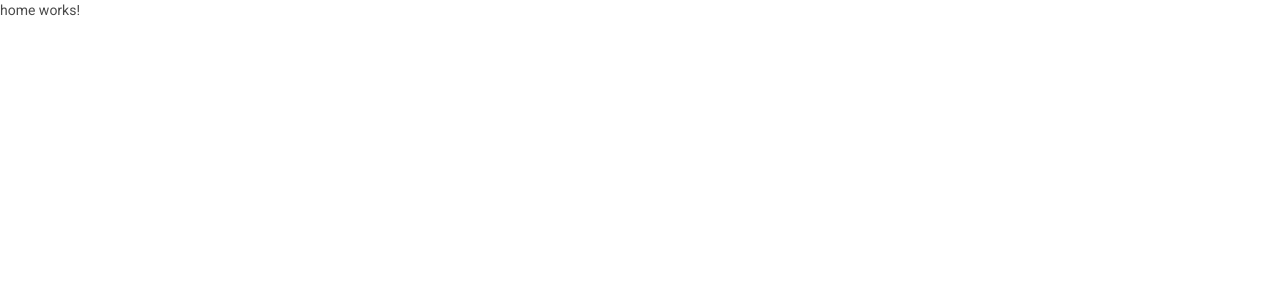
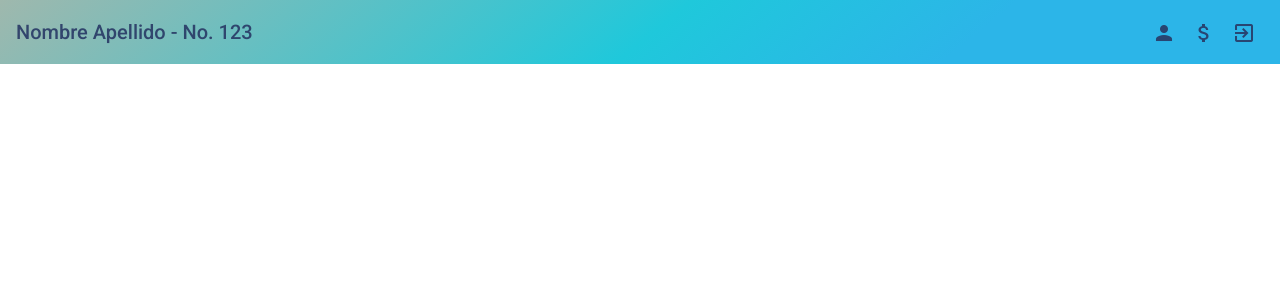
Before and after one commit to jorgedly/ayd1-lab-practica34-client, an Angular app: page /home in a window 1280 px wide. Shown: the top 300 px of the page. Built offline with nearby package versions, Linux system fonts and the light colour scheme.

Commit message:
modificar barra

```diff
--- a/package.json
+++ b/package.json
@@ -8,7 +8,7 @@
     "test": "ng test",
     "lint": "ng lint",
     "e2e": "ng e2e",
-    "sonar":"sonar-scanner"
+    "sonar": "sonar-scanner"
   },
   "private": true,
   "dependencies": {
--- a/src/app/app.module.ts
+++ b/src/app/app.module.ts
@@ -10,12 +10,16 @@ import { LoginComponent } from './components/login/login.component';
 import { HomeComponent } from './components/home/home.component';
 
 import { HttpClientModule } from '@angular/common/http';
+import { ConsultarSaldoComponent } from './components/consultar-saldo/consultar-saldo.component';
+import { BarraComponent } from './components/barra/barra.component';
 
 @NgModule({
   declarations: [
     AppComponent,
     LoginComponent,
-    HomeComponent
+    HomeComponent,
+    ConsultarSaldoComponent,
+    BarraComponent
   ],
   imports: [
     BrowserModule,
--- /dev/null
+++ b/src/app/components/barra/barra.component.html
@@ -0,0 +1,12 @@
+<mat-toolbar class="fondo">
+    <mat-toolbar-row style="color: rgba(40, 57, 101, 0.9);">
+        {{nombres}} {{apellidos}} - No. {{no_cuenta}}
+        <span class="example-spacer"></span>
+        <button *ngFor="let panel of paneles" mat-icon-button [matTooltip]="panel.descripcion" [routerLink]="panel.ruta">
+            <mat-icon>{{panel.icono}}</mat-icon>
+        </button>
+        <button mat-icon-button matTooltip="Cerrar sesión" [routerLink]="'/'">
+            <mat-icon>exit_to_app</mat-icon>
+        </button>
+    </mat-toolbar-row>
+</mat-toolbar>
--- /dev/null
+++ b/src/app/components/barra/barra.component.scss
@@ -0,0 +1,8 @@
+.example-spacer {
+    flex: 1 1 auto;
+  }
+
+.fondo{
+	background-color: #0a0a0a;
+	background-image: linear-gradient(141deg, #9fb8ad 0%, #1fc8db 51%, #2cb5e8 75%);
+}
--- /dev/null
+++ b/src/app/components/barra/barra.component.ts
@@ -0,0 +1,42 @@
+import { Component, OnInit } from '@angular/core';
+
+@Component({
+  selector: 'app-barra',
+  templateUrl: './barra.component.html',
+  styleUrls: ['./barra.component.scss']
+})
+export class BarraComponent implements OnInit {
+
+  nombres: string;
+  apellidos: string;
+  no_cuenta: string;
+
+  paneles: Panel[] = [
+    {
+      descripcion: 'Ir al perfil',
+      ruta: '/home',
+      icono: 'person'
+    },
+    {
+      descripcion: 'Ir a tipo cambio',
+      ruta: '/tipocambio',
+      icono: 'attach_money'
+    }
+  ];
+
+  constructor() {
+    this.nombres = localStorage.getItem('nombres') ? localStorage.getItem('nombres') : 'Nombre';
+    this.apellidos = localStorage.getItem('apellidos') ? localStorage.getItem('apellidos') : 'Apellido';
+    this.no_cuenta = localStorage.getItem('no_cuenta') ? localStorage.getItem('no_cuenta') : '123';
+  }
+
+  ngOnInit(): void {
+  }
+
+}
+
+interface Panel {
+  descripcion: string;
+  ruta: string;
+  icono: string;
+}
--- /dev/null
+++ b/src/app/components/consultar-saldo/consultar-saldo.component.html
@@ -0,0 +1 @@
+<p>consultar-saldo works!</p>
--- /dev/null
+++ b/src/app/components/consultar-saldo/consultar-saldo.component.ts
@@ -0,0 +1,15 @@
+import { Component, OnInit } from '@angular/core';
+
+@Component({
+  selector: 'app-consultar-saldo',
+  templateUrl: './consultar-saldo.component.html',
+  styleUrls: ['./consultar-saldo.component.scss']
+})
+export class ConsultarSaldoComponent implements OnInit {
+
+  constructor() { }
+
+  ngOnInit(): void {
+  }
+
+}
--- a/src/app/components/home/home.component.html
+++ b/src/app/components/home/home.component.html
@@ -1 +1 @@
-<p>home works!</p>
+<app-barra></app-barra>
```
Also changed, not shown: src/app/components/consultar-saldo/consultar-saldo.component.scss (added), 2 other files (tests, documents, lock files or other folders).
